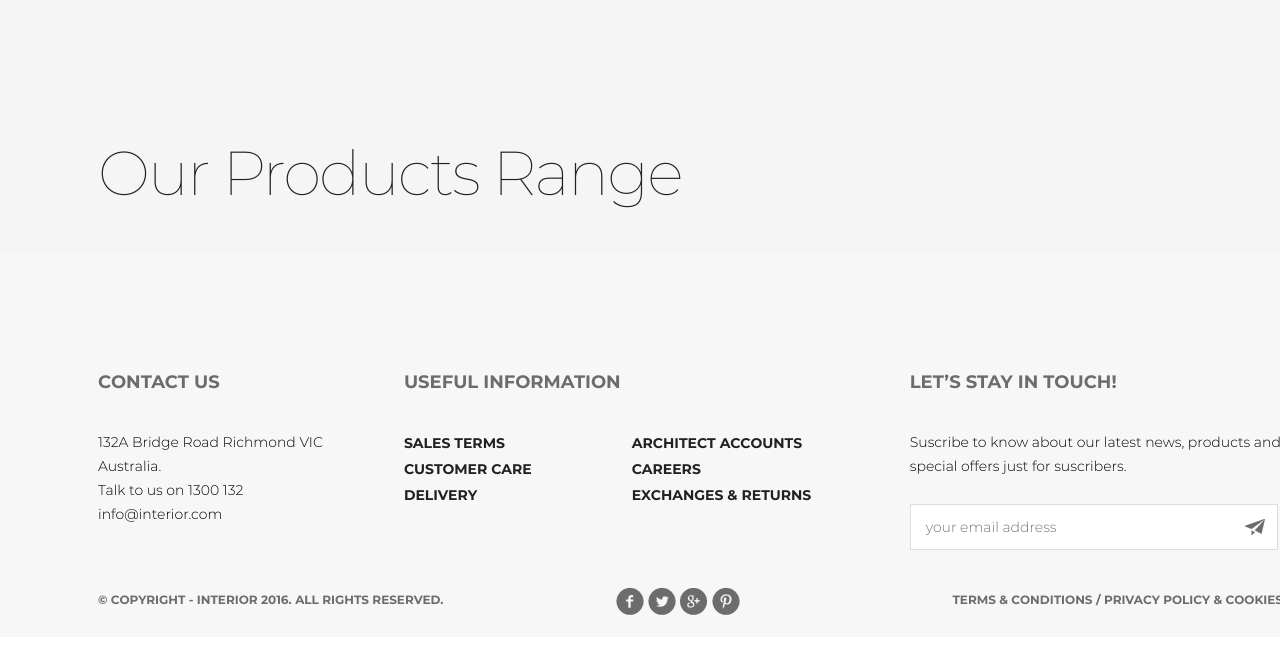
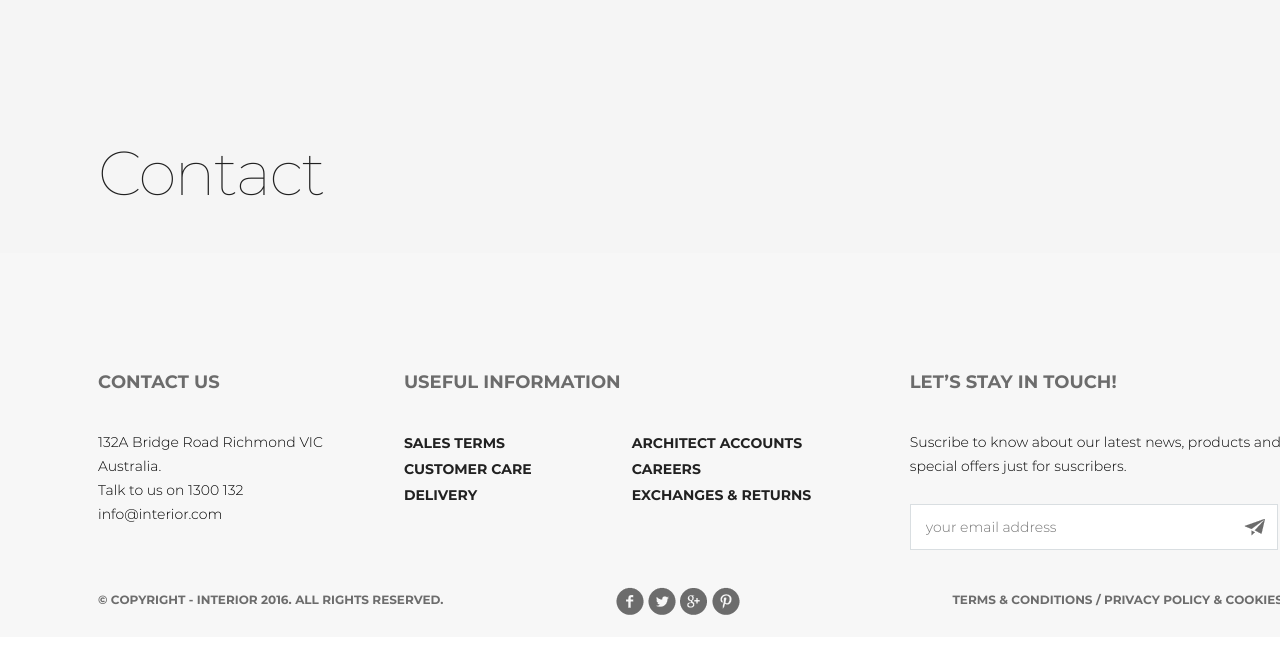
Before and after one commit to Soerx/interior, a plain HTML site: page pages/contact.html in a window 1280 px wide. Shown: the part 107-760 px from the top of the page. Drawn offline with Linux system fonts and the light colour scheme.

Commit message:
на странице контактов изменил заголовок

```diff
--- a/pages/contact.html
+++ b/pages/contact.html
@@ -22,7 +22,7 @@
                 <li><a href="#">Contact</a></li>
                 <li><button class="search"></button></li>
             </ul>
-            <h1>Our Products Range</h1>
+            <h1>Contact</h1>
         </div>
 
 
```
